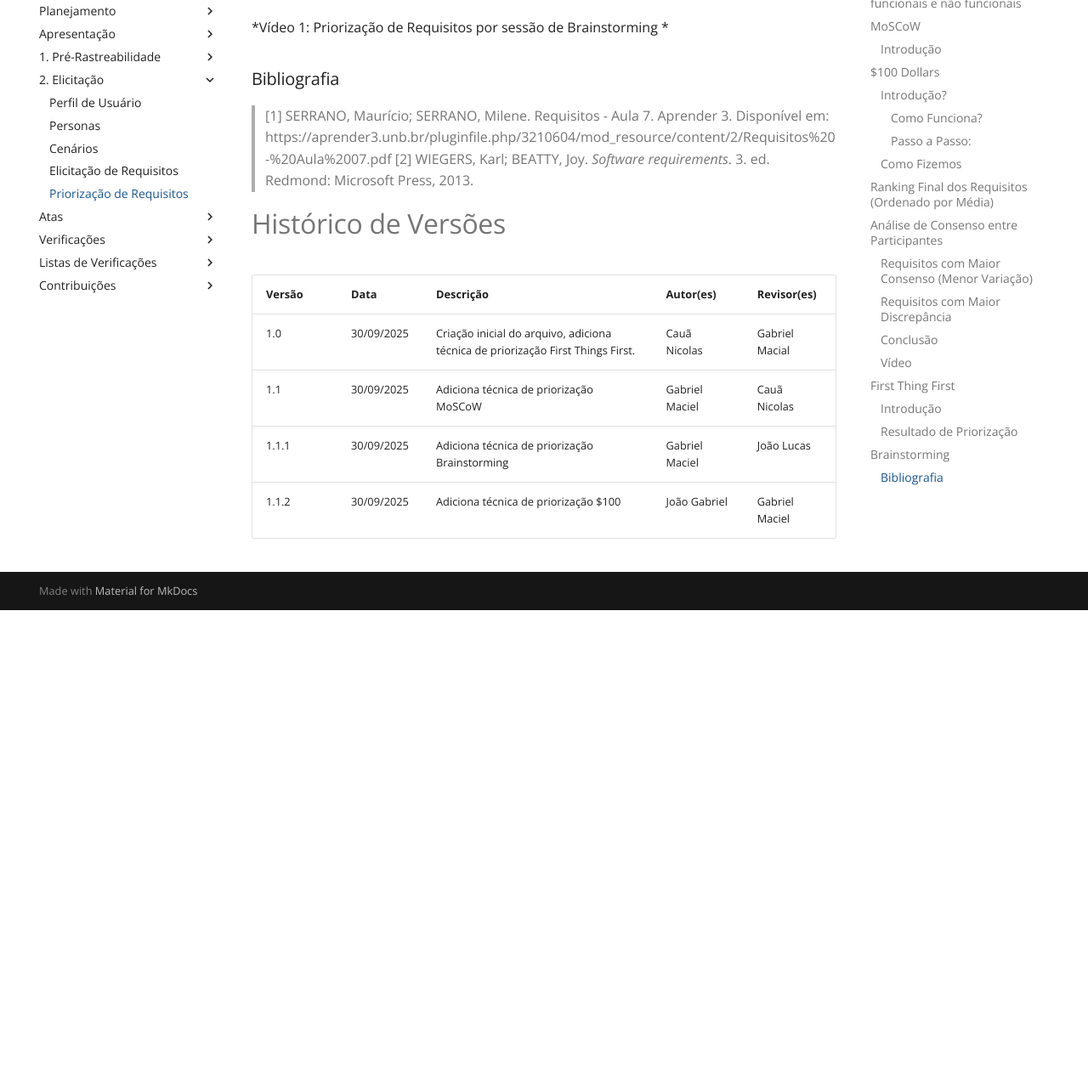
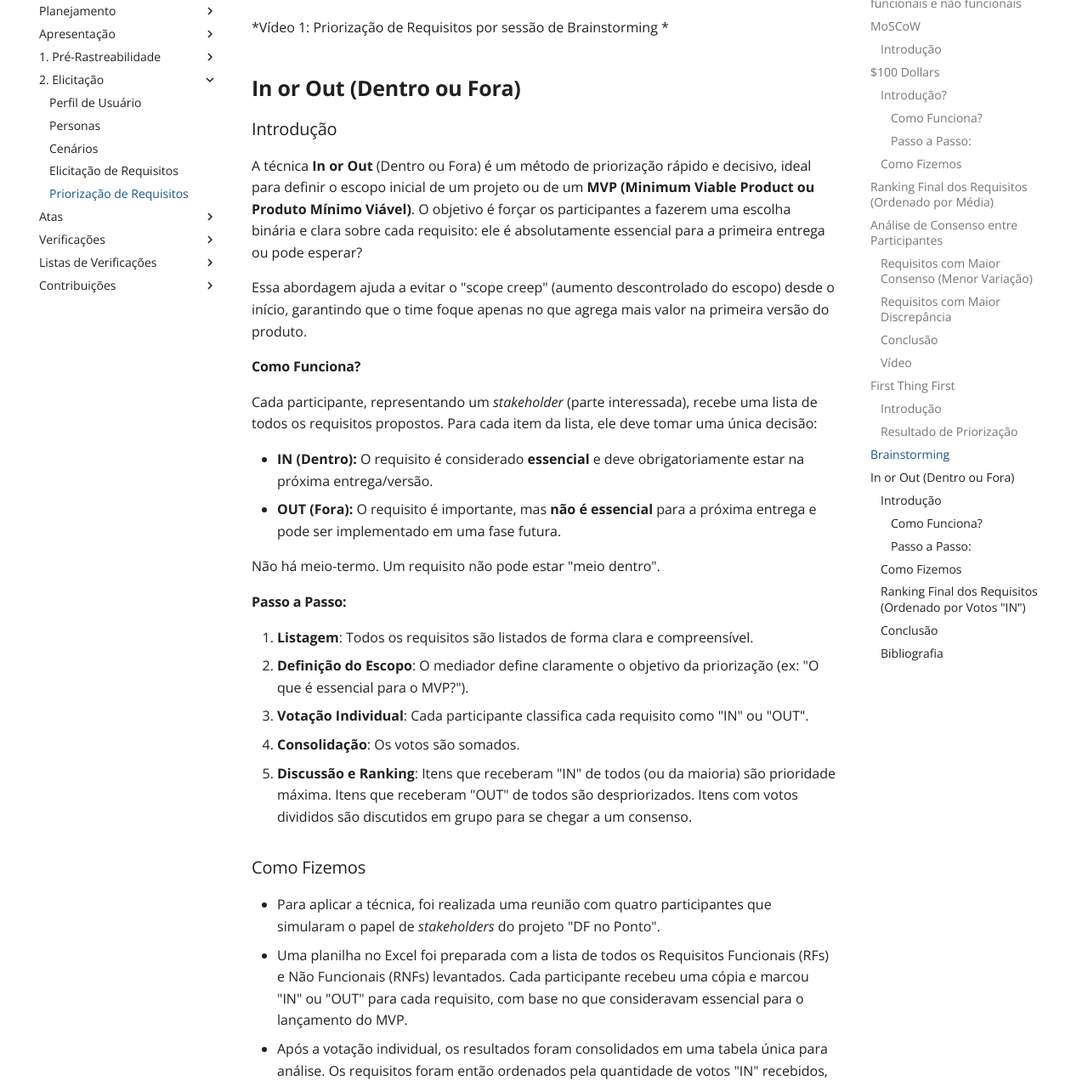
Before and after one commit to Requisitos-de-Software/2025.2-Grupo06, an MkDocs documentation site: the page built from docs/Elicitacao/priorizacao.md, in a window 1280 px wide and 1400 px high, scrolled down 15106 px, cut to the strip 122-1400 px from the top of the window. Shown: the whole strip at 85% size. Built offline with MkDocs 1.6.1 and Material for MkDocs 9.7.7, drawn with Linux system fonts in a browser that asks for light colours; comment, search, counter and statistics services are not loaded; before the commit the page ends 15946 px from its top, so only the background shows below that; some of the changed text lies outside the part shown.

Commit message:
adiciona in or out

```diff
--- a/docs/Elicitacao/priorizacao.md
+++ b/docs/Elicitacao/priorizacao.md
@@ -306,6 +306,72 @@ O Vídeo 1 apresenta uma sessão prática de brainstorming, na qual integrantes
 
 *Vídeo 1: Priorização de Requisitos por sessão de Brainstorming *
 
+## **In or Out (Dentro ou Fora)**
+
+### Introdução
+
+A técnica **In or Out** (Dentro ou Fora) é um método de priorização rápido e decisivo, ideal para definir o escopo inicial de um projeto ou de um **MVP (Minimum Viable Product ou Produto Mínimo Viável)**. O objetivo é forçar os participantes a fazerem uma escolha binária e clara sobre cada requisito: ele é absolutamente essencial para a primeira entrega ou pode esperar?
+
+Essa abordagem ajuda a evitar o "scope creep" (aumento descontrolado do escopo) desde o início, garantindo que o time foque apenas no que agrega mais valor na primeira versão do produto.
+
+#### Como Funciona?
+
+Cada participante, representando um *stakeholder* (parte interessada), recebe uma lista de todos os requisitos propostos. Para cada item da lista, ele deve tomar uma única decisão:
+
+* **IN (Dentro):** O requisito é considerado **essencial** e deve obrigatoriamente estar na próxima entrega/versão.
+* **OUT (Fora):** O requisito é importante, mas **não é essencial** para a próxima entrega e pode ser implementado em uma fase futura.
+
+Não há meio-termo. Um requisito não pode estar "meio dentro".
+
+#### Passo a Passo:
+
+1.  **Listagem**: Todos os requisitos são listados de forma clara e compreensível.
+2.  **Definição do Escopo**: O mediador define claramente o objetivo da priorização (ex: "O que é essencial para o MVP?").
+3.  **Votação Individual**: Cada participante classifica cada requisito como "IN" ou "OUT".
+4.  **Consolidação**: Os votos são somados.
+5.  **Discussão e Ranking**: Itens que receberam "IN" de todos (ou da maioria) são prioridade máxima. Itens que receberam "OUT" de todos são despriorizados. Itens com votos divididos são discutidos em grupo para se chegar a um consenso.
+
+### Como Fizemos
+
+* Para aplicar a técnica, foi realizada uma reunião com quatro participantes que simularam o papel de *stakeholders* do projeto "DF no Ponto".
+* Uma planilha no Excel foi preparada com a lista de todos os Requisitos Funcionais (RFs) e Não Funcionais (RNFs) levantados. Cada participante recebeu uma cópia e marcou "IN" ou "OUT" para cada requisito, com base no que consideravam essencial para o lançamento do MVP.
+* Após a votação individual, os resultados foram consolidados em uma tabela única para análise. Os requisitos foram então ordenados pela quantidade de votos "IN" recebidos, do maior para o menor.
+* Os resultados da votação e o ranking final podem ser vistos na tabela abaixo.
+
+### Ranking Final dos Requisitos (Ordenado por Votos "IN")
+
+| Posição | ID | Votos "IN" | Votos "OUT" |
+|:---:|:---:|:---:|:---:|
+| **1** | RF01 | **4** | **0** |
+| **2** | RF02 | **4** | **0** |
+| **3** | RF04 | **4** | **0** |
+| **4** | RF06 | **4** | **0** |
+| **5** | RNF01 | **4** | **0** |
+| **6** | RNF02 | **4** | **0** |
+| **7** | RNF07 | **4** | **0** |
+| **8** | RNF09 | **4** | **0** |
+| **9** | RNF10 | **4** | **0** |
+| **10** | RNF13 | **4** | **0** |
+| **11** | RF03 | **3** | **1** |
+| **12** | RF05 | **3** | **1** |
+| **13** | RF12 | **3** | **1** |
+| **14** | RF18 | **3** | **1** |
+| **15** | RF24 | **3** | **1** |
+| **16** | RF08 | **2** | **2** |
+| **17** | RF09 | **2** | **2** |
+| **18** | RF11 | **2** | **2** |
+| **19** | RF17 | **2** | **2** |
+| **20** | RF21 | **2** | **2** |
+| ... | ... | ... | ... |
+
+*Tabela 3: Ranking Parcial do In or Out - Fonte: João Gabriel*
+
+### Conclusão
+
+A aplicação da técnica **In or Out** revelou um forte consenso sobre as funcionalidades essenciais para o MVP. Requisitos como localização em tempo real (RF01), tempo estimado de chegada (RF02), mapa interativo (RF06) e a busca por linhas (RF04), juntamente com requisitos não funcionais críticos como precisão (RNF01), confiabilidade (RNF02) e segurança (RNF09), foram unanimemente classificados como "IN".
+
+Isso fornece uma direção clara para a equipe de desenvolvimento, que pode focar na construção de um produto inicial sólido e de alto valor, deixando funcionalidades importantes, mas não essenciais (como recarga de cartão ou histórico de viagens), para iterações futuras.
+
 ### Bibliografia
 
 >[1] SERRANO, Maurício; SERRANO, Milene. Requisitos - Aula 7. Aprender 3. Disponível em: https://aprender3.unb.br/pluginfile.php/3210604/mod_resource/content/2/Requisitos%20-%20Aula%2007.pdf
@@ -319,3 +385,4 @@ O Vídeo 1 apresenta uma sessão prática de brainstorming, na qual integrantes
 | 1.1    | 30/09/2025 | Adiciona técnica de priorização MoSCoW | Gabriel Maciel | Cauã Nicolas |
 | 1.1.1  | 30/09/2025 | Adiciona técnica de priorização Brainstorming | Gabriel Maciel | João Lucas |
 | 1.1.2 | 30/09/2025 | Adiciona técnica de priorização $100 | João Gabriel | Gabriel Maciel |
+| 1.1.3 | 30/09/2025 | Adiciona técnica de priorização in or out | João Lucas| Gabriel Maciel |
```
